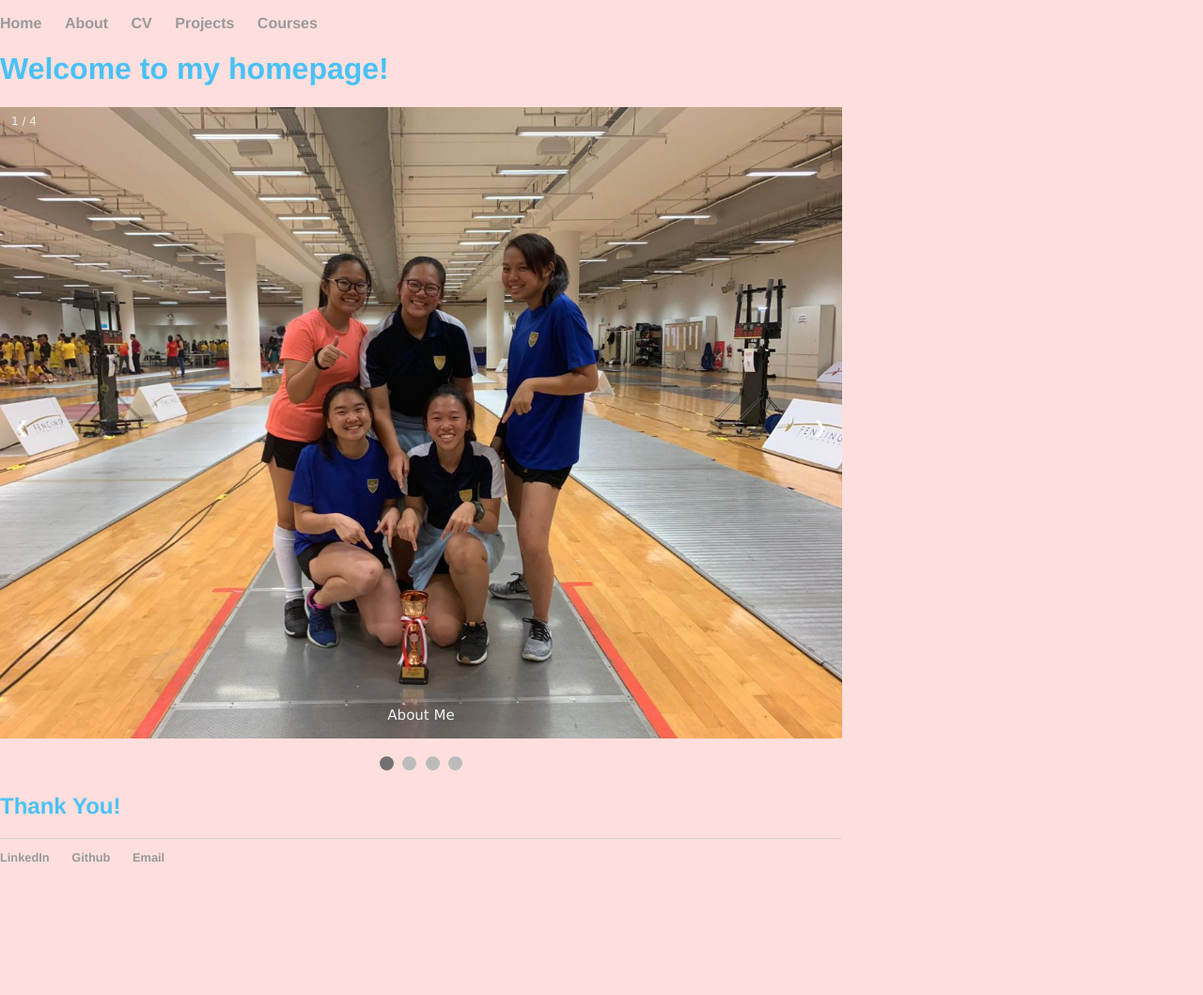
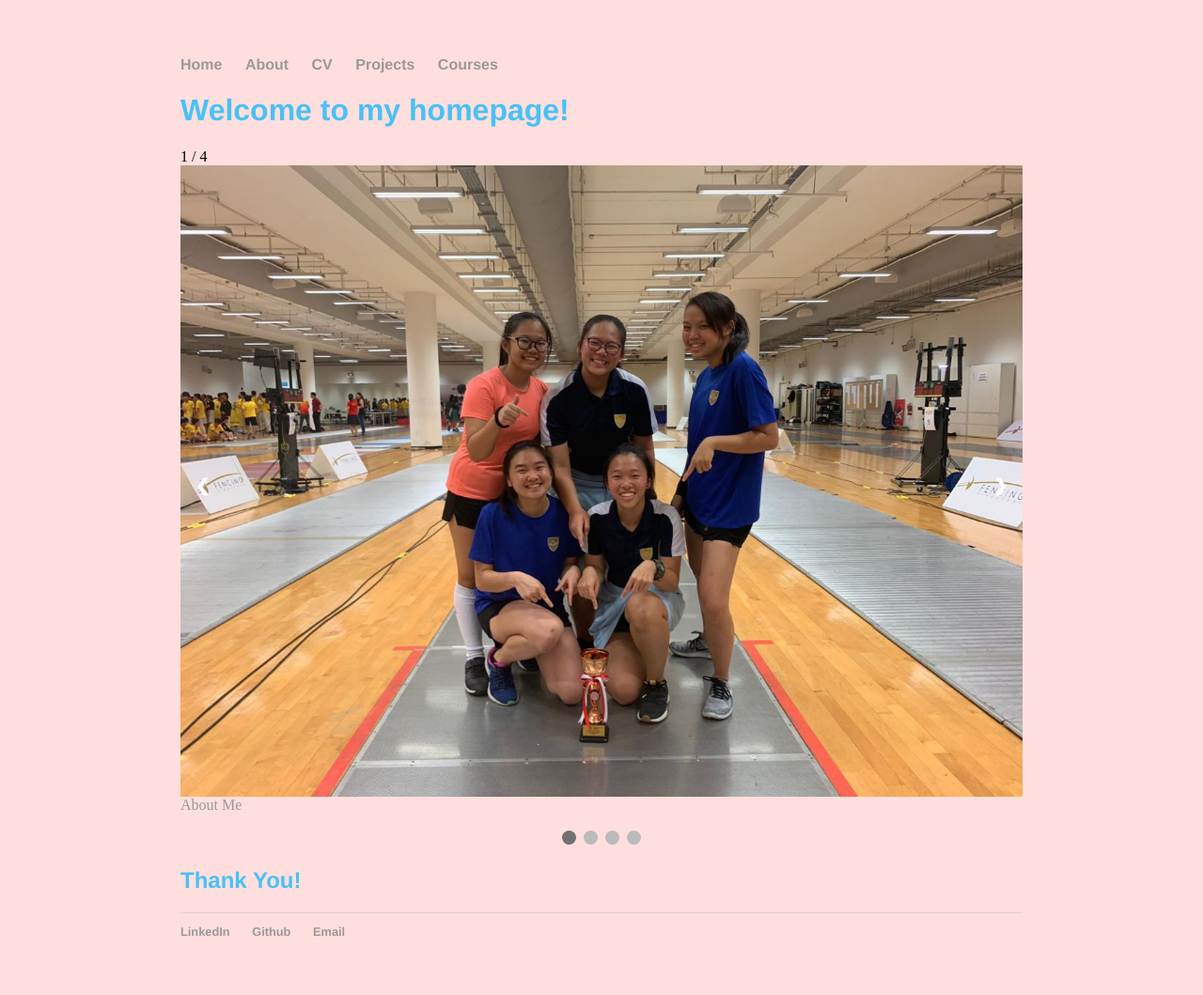
Before and after one commit to charutomo/charutomo.github.io, a Jekyll site: the page built from index.html, in a window 1280 px wide. Shown: the whole page at 94% size. Built offline with Jekyll 4.4.1, drawn with Linux system fonts in a browser that asks for light colours; before the commit the page ends 933 px from its top, so only the background shows below that.

Commit message:
new edits on github page

```diff
--- a/index.html
+++ b/index.html
@@ -8,7 +8,6 @@
 <meta name="viewport" content="width=device-width, initial-scale=1">
 <style>
 * {box-sizing: border-box}
-body {font-family: Verdana, sans-serif; margin:0}
 .mySlides {display: none}
 img {vertical-align: middle;}
 
@@ -46,25 +45,6 @@
   background-color: rgba(0,0,0,0.8);
 }
 
-/* Caption text */
-.text {
-  color: #f2f2f2;
-  font-size: 15px;
-  padding: 8px 12px;
-  position: absolute;
-  bottom: 8px;
-  width: 100%;
-  text-align: center;
-}
-
-/* Number text (1/3 etc) */
-.numbertext {
-  color: #f2f2f2;
-  font-size: 12px;
-  padding: 8px 12px;
-  position: absolute;
-  top: 0;
-}
 
 /* The dots/bullets/indicators */
 .dot {
```
Also changed, not shown: course/index.html (+11 -4 lines), projects/index.html (+6 -1 lines).
